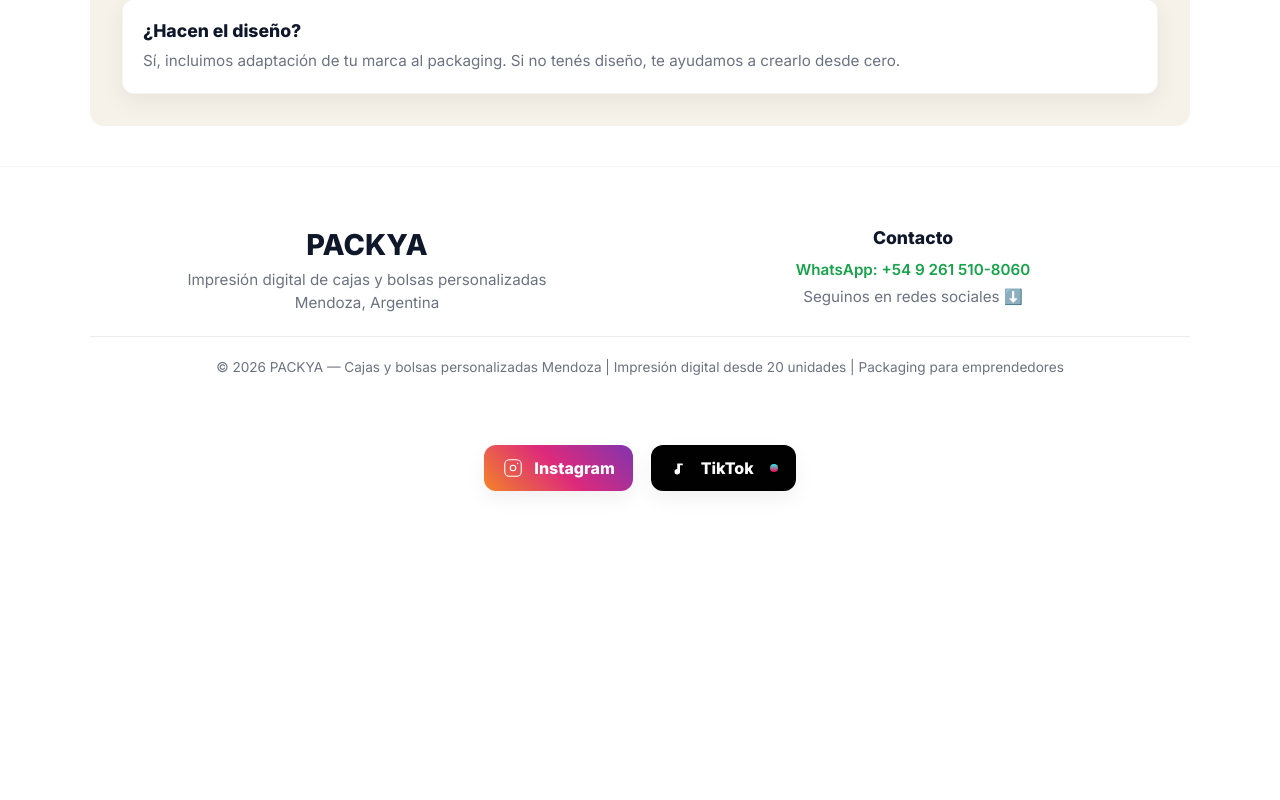
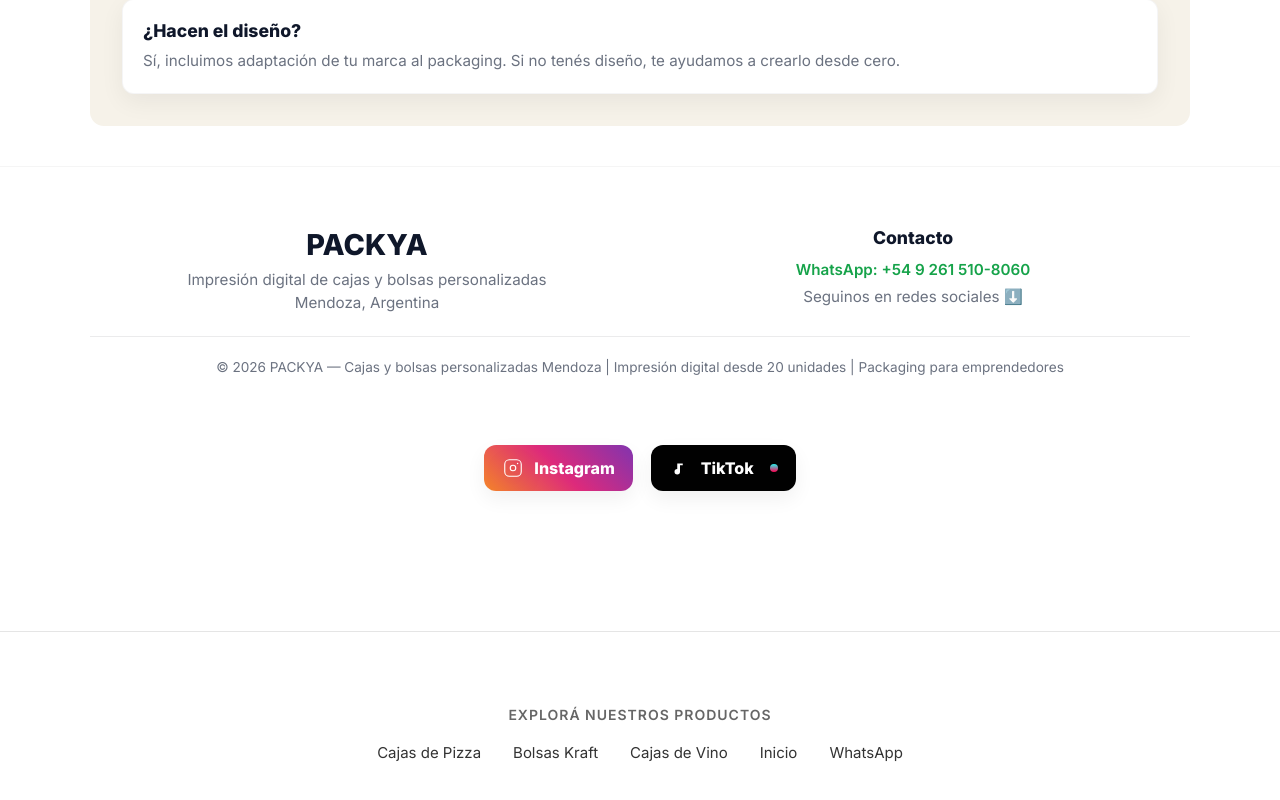
Before and after one commit to francorenna/packya, a React (Vite) app: page / in a window 1280 px wide. Shown: the part 7196-7996 px from the top of the page. Before the commit the page ends 7727 px from the top, so only its background shows below. Built offline with nearby package versions, Linux system fonts and the light colour scheme.

Commit message:
Add SEO footer to all pages and enhance internal linking structure

```diff
--- a/src/index.css
+++ b/src/index.css
@@ -180,3 +180,75 @@
     text-align: center;
   }
 }
+
+/* SEO Footer - Professional & Clean */
+.seo-footer {
+  margin-top: 100px;
+  padding: 60px 0 40px;
+  border-top: 1px solid #e5e5e5;
+  text-align: center;
+}
+
+.seo-footer-title {
+  font-weight: 600;
+  font-size: 14px;
+  margin-bottom: 20px;
+  color: #666;
+  text-transform: uppercase;
+  letter-spacing: 1px;
+}
+
+.seo-links {
+  display: flex;
+  justify-content: center;
+  align-items: center;
+  gap: 32px;
+  flex-wrap: wrap;
+}
+
+.seo-links a {
+  text-decoration: none;
+  color: #333;
+  font-weight: 500;
+  font-size: 15px;
+  transition: all 0.3s ease;
+  position: relative;
+  padding-bottom: 4px;
+}
+
+.seo-links a::after {
+  content: '';
+  position: absolute;
+  width: 0;
+  height: 2px;
+  bottom: 0;
+  left: 50%;
+  background-color: #22c55e;
+  transition: all 0.3s ease;
+  transform: translateX(-50%);
+}
+
+.seo-links a:hover {
+  color: #22c55e;
+}
+
+.seo-links a:hover::after {
+  width: 100%;
+}
+
+/* Responsive para footer SEO */
+@media (max-width: 768px) {
+  .seo-footer {
+    margin-top: 80px;
+    padding: 40px 0 30px;
+  }
+
+  .seo-links {
+    gap: 20px;
+    padding: 0 16px;
+  }
+
+  .seo-links a {
+    font-size: 14px;
+  }
+}
--- a/src/pages/BolsasKraft.jsx
+++ b/src/pages/BolsasKraft.jsx
@@ -1,4 +1,5 @@
 import { Helmet } from "react-helmet";
+import { Link } from "react-router-dom";
 
 export default function BolsasKraft() {
   return (
@@ -61,6 +62,19 @@ export default function BolsasKraft() {
         >
           Cotizar bolsas kraft por WhatsApp
         </a>
+
+        <footer className="seo-footer">
+          <p className="seo-footer-title">Explorá más productos</p>
+          <div className="seo-links">
+            <Link to="/cajas-de-pizza">Cajas de Pizza</Link>
+            <Link to="/bolsas-kraft">Bolsas Kraft</Link>
+            <Link to="/cajas-de-vino">Cajas de Vino</Link>
+            <Link to="/">Inicio</Link>
+            <a href="https://wa.me/5492615108060" target="_blank" rel="noreferrer">
+              WhatsApp
+            </a>
+          </div>
+        </footer>
       </section>
     </>
   );
--- a/src/pages/CajasPizza.jsx
+++ b/src/pages/CajasPizza.jsx
@@ -1,4 +1,5 @@
 import { Helmet } from "react-helmet";
+import { Link } from "react-router-dom";
 
 export default function CajasPizza() {
   return (
@@ -60,6 +61,19 @@ export default function CajasPizza() {
         >
           Cotizar cajas de pizza por WhatsApp
         </a>
+
+        <footer className="seo-footer">
+          <p className="seo-footer-title">Explorá más productos</p>
+          <div className="seo-links">
+            <Link to="/cajas-de-pizza">Cajas de Pizza</Link>
+            <Link to="/bolsas-kraft">Bolsas Kraft</Link>
+            <Link to="/cajas-de-vino">Cajas de Vino</Link>
+            <Link to="/">Inicio</Link>
+            <a href="https://wa.me/5492615108060" target="_blank" rel="noreferrer">
+              WhatsApp
+            </a>
+          </div>
+        </footer>
       </section>
     </>
   );
--- a/src/pages/CajasVino.jsx
+++ b/src/pages/CajasVino.jsx
@@ -1,4 +1,5 @@
 import { Helmet } from "react-helmet";
+import { Link } from "react-router-dom";
 
 export default function CajasVino() {
   return (
@@ -60,6 +61,19 @@ export default function CajasVino() {
         >
           Cotizar cajas de vino por WhatsApp
         </a>
+
+        <footer className="seo-footer">
+          <p className="seo-footer-title">Explorá más productos</p>
+          <div className="seo-links">
+            <Link to="/cajas-de-pizza">Cajas de Pizza</Link>
+            <Link to="/bolsas-kraft">Bolsas Kraft</Link>
+            <Link to="/cajas-de-vino">Cajas de Vino</Link>
+            <Link to="/">Inicio</Link>
+            <a href="https://wa.me/5492615108060" target="_blank" rel="noreferrer">
+              WhatsApp
+            </a>
+          </div>
+        </footer>
       </section>
     </>
   );
--- a/src/pages/Home.jsx
+++ b/src/pages/Home.jsx
@@ -1,5 +1,6 @@
 // ...existing code...
 import React, { useState } from 'react'
+import { Link } from 'react-router-dom'
 import '../styles/home.css'
 
 import cajas1 from '../assets/cajas1.jpeg'
@@ -522,6 +523,19 @@ export default function Home() {
           </a>
         </div>
       </section>
+
+      <footer className="seo-footer">
+        <p className="seo-footer-title">Explorá nuestros productos</p>
+        <div className="seo-links">
+          <Link to="/cajas-de-pizza">Cajas de Pizza</Link>
+          <Link to="/bolsas-kraft">Bolsas Kraft</Link>
+          <Link to="/cajas-de-vino">Cajas de Vino</Link>
+          <Link to="/">Inicio</Link>
+          <a href="https://wa.me/5492615108060" target="_blank" rel="noreferrer">
+            WhatsApp
+          </a>
+        </div>
+      </footer>
     </div>
   )
 }
```
